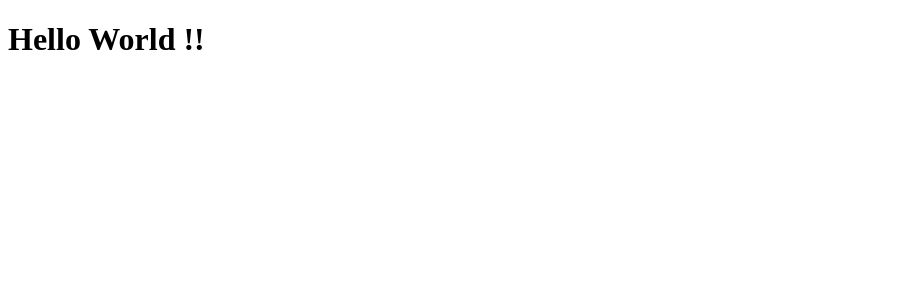
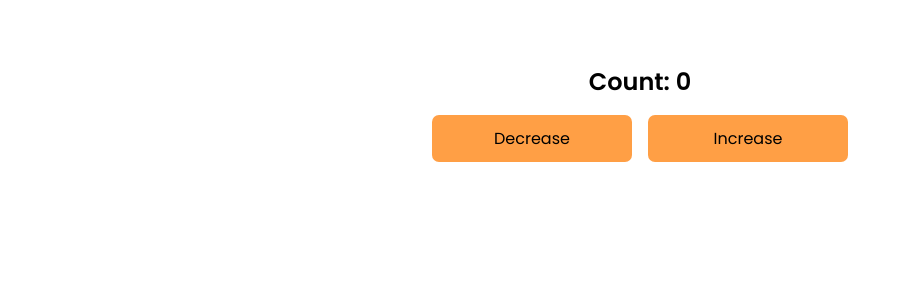
Before and after one commit to widekaardhiguna/training-basic-react, a React (Create React App) app: page / in a window 1280 px wide. Shown: the top 300 px of the page, without its empty margins (0-903 px from the left). Built offline with nearby package versions, Linux system fonts and the light colour scheme.

Commit message:
simple counter

```diff
--- a/src/App.js
+++ b/src/App.js
@@ -1,5 +1,27 @@
+import { useState } from "react"
+
 function App() {
-  return <h1>Hello World !!</h1>
+  const [count, setCount] = useState(0)
+
+  const handleIncrease = () => {
+    setCount(count + 1)
+  }
+
+  const handleDecrease = () => {
+    setCount(count - 1)
+  }
+
+  return (
+    <div className="counter-wrapper">
+      <h2 className="indicator">Count: {count}</h2>
+      <button className="button decrease" onClick={handleDecrease}>
+        Decrease
+      </button>
+      <button className="button increase" onClick={handleIncrease}>
+        Increase
+      </button>
+    </div>
+  )
 }
 
 export default App
--- /dev/null
+++ b/src/index.css
@@ -0,0 +1,111 @@
+@import url('https://fonts.googleapis.com/css2?family=Poppins:wght@400;500;600&display=swap');
+
+:root {
+  --primary: #FF9F45;
+  --white: #ffffff;
+  --divider: #d8d8d8;
+}
+
+* {
+  margin: 0px;
+  padding: 0px;
+  font-family: 'Poppins', Arial;
+}
+
+/* NAV */
+.nav {
+  margin-bottom: 1.5rem;
+  display: flex;
+  padding: 0 5rem;
+  align-items: center;
+  background-color: var(--primary);
+}
+
+.nav h1{
+  flex: 1 1 0;
+}
+
+.nav ul {
+  display: flex;
+  list-style-type: none;
+  justify-content: center;
+  gap: 3rem;
+}
+.nav ul li {
+  padding: 1.2em 0.9em;
+  font-size: 1.2rem;
+}
+.nav ul li:hover {
+  border-bottom: "1px solid black";
+  cursor: pointer;
+  color: white;
+}
+
+/* Container */
+.container {
+  max-width: 1000px;
+  margin: auto auto;
+}
+
+/* Button */
+button {
+  padding: 0.7em 0.8em;
+  background-color: var(--primary);
+  border: none;
+  border-radius: 7px;
+  font-size: 1rem;
+}
+button:hover {
+  filter: brightness(90%);
+  cursor: pointer;
+}
+
+/* Input */
+input {
+  padding: 0.5em;
+  margin-bottom: 1rem;
+  font-size: 1.2rem;
+  border-radius: 8px;
+  display: block;
+  width: 100%;
+}
+label {
+  font-size: 1.2rem;
+  margin-bottom: 0.3rem;
+  display: block;
+}
+
+/* Counter */
+.counter-wrapper {
+  display: grid;
+  grid-template-columns: 200px 200px;
+  grid-template-areas:
+    "indicator indicator"
+    "decrease increase"
+  ;
+  gap: 1rem;
+  place-content: center;
+  margin: 4rem 0;
+}
+.counter-wrapper .indicator {
+  grid-area: indicator;
+  text-align: center;
+}
+.counter-wrapper .decrease {
+  grid-area: decrease;
+}
+.counter-wrapper .increase {
+  grid-area: increase;
+}
+
+/* Books */
+.books-wrapper {
+  display: grid;
+  grid-template-columns: 1.3fr 1fr;
+  gap: 3rem;
+}
+
+.book {
+  padding: 1rem 0;
+  border-bottom: 1px solid var(--divider);
+}
--- a/src/index.js
+++ b/src/index.js
@@ -1,6 +1,7 @@
 import React from "react"
 import ReactDOM from "react-dom"
 import App from "./App"
+import "./index.css"
 
 ReactDOM.render(
   <React.StrictMode>
```
